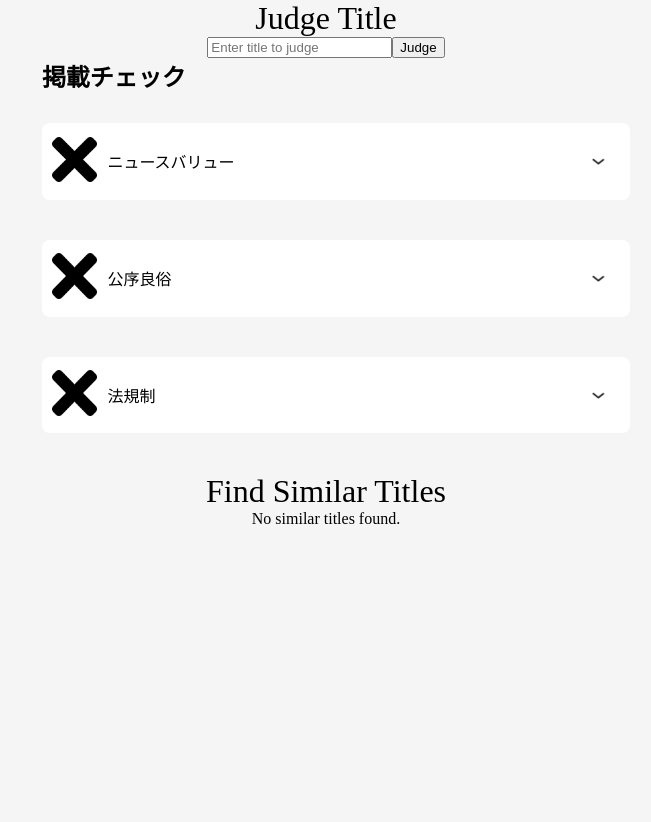
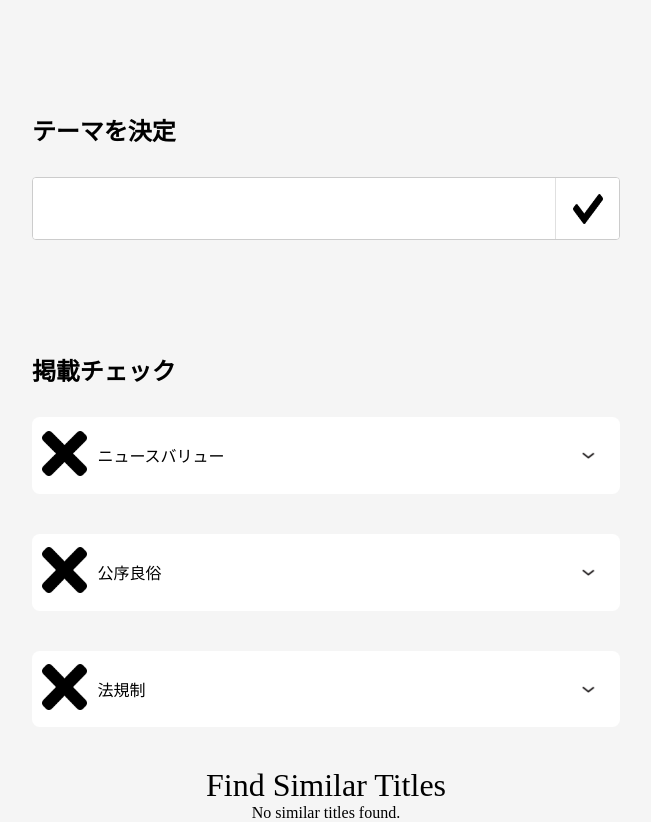
Before and after one commit to 20241214PRTIMESHackathonTeamA/PRCompass, a Vue app in the folder client/: page /about in a window 1280 px wide. Shown: the whole page, without its empty margins (314-965 px from the left). Before the commit the page ends 800 px from the top, so only its background shows below. Built offline with nearby package versions, Linux system fonts and the light colour scheme; the HTML template or start-up script is replaced by a standard one.

Commit message:
[UPDATE] use InputTitle component and global state

```diff
--- a/client/src/views/AboutView.vue
+++ b/client/src/views/AboutView.vue
@@ -2,20 +2,34 @@
 import { ref } from 'vue'
 import { useJudgeStore } from '@/stores/judgeStore'
 import { useSimilarStore } from '@/stores/similarStore'
+import { useTitleStore } from '@/stores/titleStore';
 import JudgeResult from '@/components/JudgeResult/index.vue'
-import { useTitleStore } from '@/stores/titleStore';
+import JudgeInputTitle from '@/components/JudgeInputTitle/index.vue'
+
 
 // Piniaストアを取得
 const similarStore = useSimilarStore()
-const titleStore = useTitleStore()
+const titleStore = useTitleStore() // global stateから、homeで入力されたtitle取得
 
 // Piniaストアを取得
 const judgeStore = useJudgeStore()
 const title = ref(titleStore.getTitleName)
 
-// タイトルを判定する関数
+interface isDoneStatusObjType {
+  isTitleDone: boolean;
+  isCheckDone: boolean;
+  isSimilarDone: boolean;
+}
+
+const isDoneStatusObj = ref<isDoneStatusObjType>({
+  isTitleDone: false,
+  isCheckDone: false,
+  isSimilarDone: false,
+})
+
 // 類似タイトルを検索
-const handleSearch = () => {
+const handleJudgeClick = (inputValue: string) => {
+  title.value = inputValue
   if (title.value.trim()) {
     judgeStore.judgeTitle(title.value)
     similarStore.fetchSimilarTitles(title.value)
@@ -26,41 +40,41 @@ const handleSearch = () => {
 <template>
   <main class="main">
     <div>
-      <h1>Judge Title</h1>
-
       <!-- 入力フォーム -->
-      <form @submit.prevent="handleSearch">
-        <input v-model="title" placeholder="Enter title to judge" required />
-        <button type="submit" :disabled="judgeStore.loading">
-          {{ judgeStore.loading ? 'Judging...' : 'Judge' }}
-        </button>
-      </form>
+      <h2 class="section-name">テーマを決定</h2>
+      <JudgeInputTitle
+        :already-input="title"
+        @judge-input-title="handleJudgeClick"
+        class="judge-input-title"
+      >
+      </JudgeInputTitle>
 
       <!-- 判定結果の表示 -->
       <div v-if="judgeStore.error" class="error">Error: {{ judgeStore.error }}</div>
 
-      <div class="result">
+      <div class="judge-results-wrapper">
         <!-- 掲載チェックの見出し -->
-        <h2 class="title">掲載チェック</h2>
-        <ul class="judge-results">
-          <JudgeResult
+        <h2 class="section-name">掲載チェック</h2>
+        <div class="judge-results">
+          <JudgeResult class="judge-result"
             :label="'ニュースバリュー'"
             :loading="judgeStore.loading"
             :result="judgeStore.result?.newsValue"
           />
-          <JudgeResult
+          <JudgeResult class="judge-result"
             :label="'公序良俗'"
             :loading="judgeStore.loading"
             :result="judgeStore.result?.publicDecency"
           />
-          <JudgeResult
+          <JudgeResult class="judge-result"
             :label="'法規制'"
             :loading="judgeStore.loading"
             :result="judgeStore.result?.legalCompliance"
           />
-        </ul>
+        </div>
       </div>
     </div>
+
     <div>
       <h1>Find Similar Titles</h1>
 
@@ -88,23 +102,30 @@ const handleSearch = () => {
 </template>
 
 <style scoped>
-/* 掲載チェックの見出し */
-.title {
+.main {
+  display: flex;
+  margin: 0 auto;
+  width: 650px;
+  text-align: center;
+  flex-direction: column;
+  align-items: center;
+  justify-content: center;
+}
+
+.section-name {
   text-align: left;
   font-weight: bold;
+  margin-top: 112px;
   margin-bottom: 30px; /* JudgeResultとの間隔を調整 */
-  padding-left: 20px; /* 左端を揃えるためのパディング */
+}
+.judge-input-title {
+  display: flex;
+  justify-content: flex-start;
+}
+.judge-results-wrapper .judge-results {
+  display: flex;
+  justify-content: flex-start;
+  flex-direction: column;
 }
 
-/* JudgeResultの親要素に同じパディングを適用 */
-.judge-results {
-  padding-left: 20px;
-}
-
-/* その他スタイル */
-.main {
-  display: flex;
-  flex-direction: column;
-  align-items: center;
-}
 </style>
```
